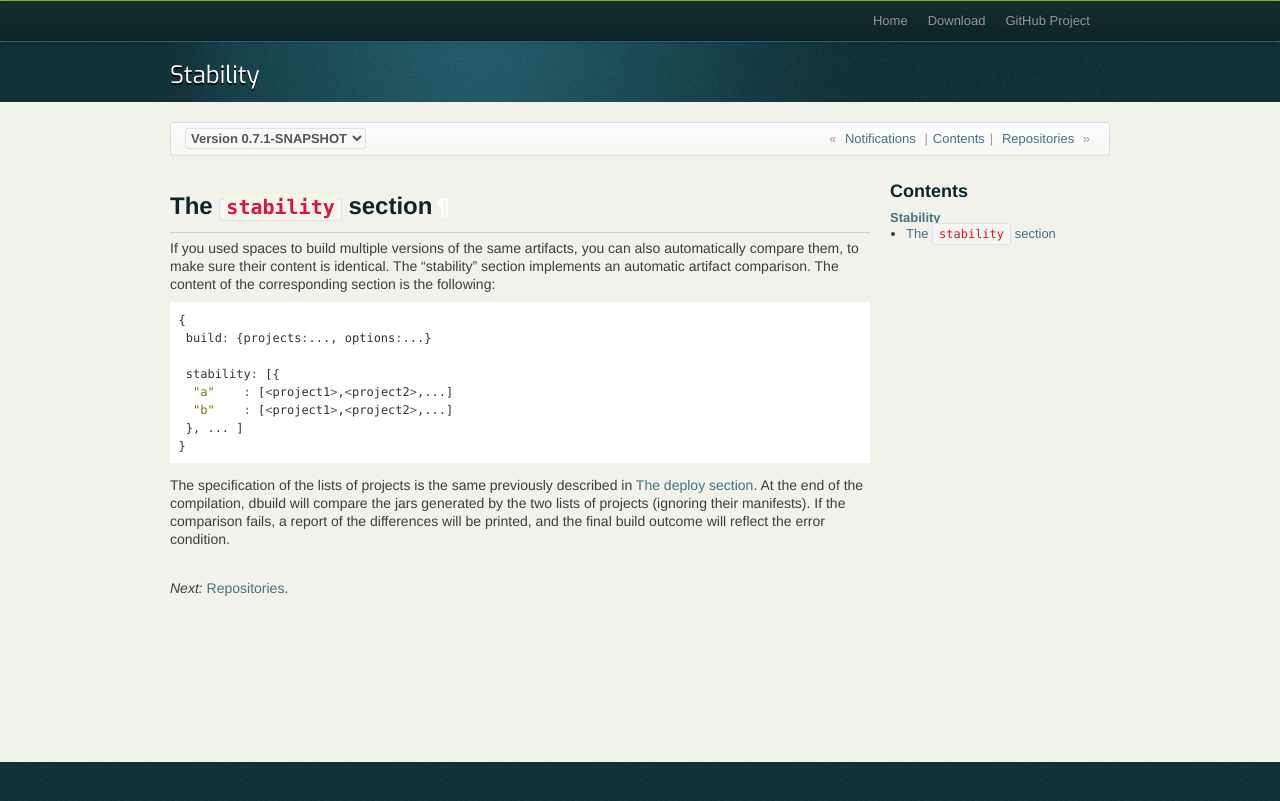
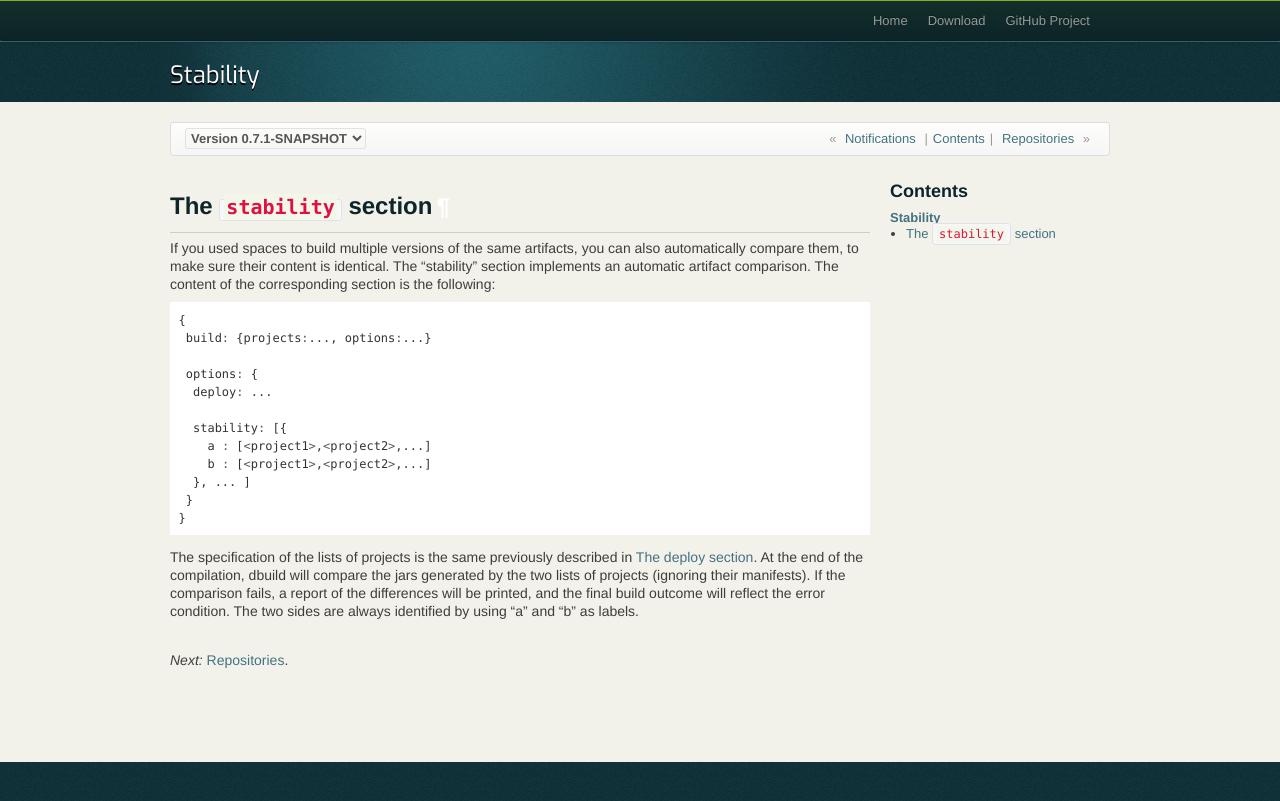
Before and after one commit to lightbend-labs/dbuild, a Sphinx documentation site: the page built from docs/src/sphinx/stability.rst, in a window 1280 px wide. Shown: the top 801 px of the page. Built offline with Sphinx 7.4.7, drawn with Linux system fonts in a browser that asks for light colours.

Commit message:
Update to stability docs

```diff
--- a/docs/src/sphinx/stability.rst
+++ b/docs/src/sphinx/stability.rst
@@ -16,16 +16,21 @@ section is the following:
    {
     build: {projects:..., options:...}
 
-    stability: [{
-     "a"    : [<project1>,<project2>,...]
-     "b"    : [<project1>,<project2>,...]
-    }, ... ]
+    options: {
+     deploy: ...
+
+     stability: [{
+       a : [<project1>,<project2>,...]
+       b : [<project1>,<project2>,...]
+     }, ... ]
+    }
    }
 
 The specification of the lists of projects is the same previously described in :ref:`section-deploy`.
 At the end of the compilation, dbuild will compare the jars generated by the two lists of projects
 (ignoring their manifests). If the comparison fails, a report of the differences will be printed,
-and the final build outcome will reflect the error condition.
+and the final build outcome will reflect the error condition. The two sides are always identified
+by using "a" and "b" as labels.
 
 |
 
```
